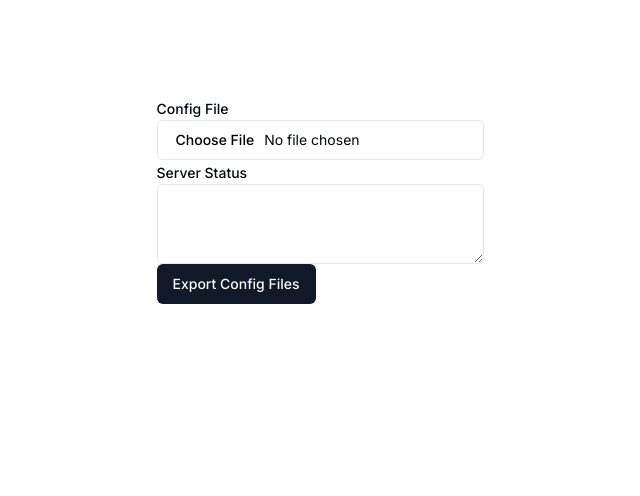
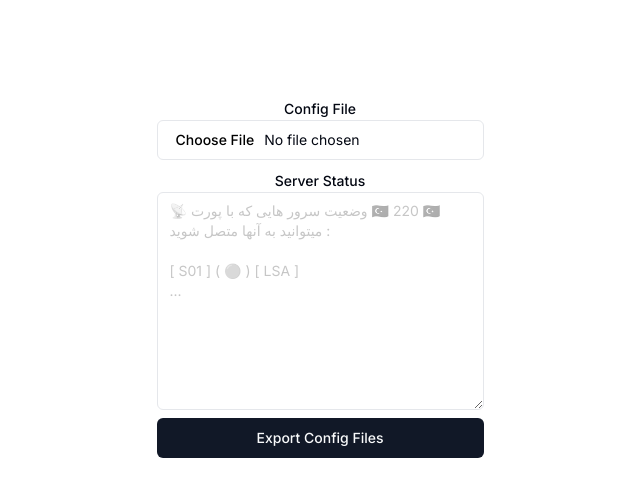
Before and after one commit to Re9iNee/Wireguard-Configs-Website, a Next.js app: page / in a window 1280 px wide. Shown: the top 496 px of the page, without its empty margins (320-960 px from the left). Built offline with nearby package versions, Linux system fonts and the light colour scheme.

Commit message:
adding form

```diff
--- a/src/app/page.tsx
+++ b/src/app/page.tsx
@@ -2,22 +2,34 @@ import { Button } from "@/components/ui/button";
 import { Input } from "@/components/ui/input";
 import { Label } from "@/components/ui/label";
 import { Textarea } from "@/components/ui/textarea";
+import { readFileSync } from "fs";
+import path from "path";
 
 export default function Home() {
+  const serverStatus = readFileSync(
+    path.join("./public/mocks/serverStatus.txt"),
+    "utf8"
+  );
+
   return (
-    <main className='items-center justify-between p-24 flex min-h-screen flex-col'>
-      <form action=''>
-        <div className=''>
+    <main className='flex flex-col items-center justify-between p-24  min-h-screen'>
+      <form action='' className='text-center grid gap-2'>
+        <div>
           <Label htmlFor='config_file'>Config File</Label>
           <Input type='file' id='config_file' />
         </div>
 
-        <div className=''>
+        <div>
           <Label htmlFor='server_status'>Server Status</Label>
-          <Textarea id='server_status' />
+          <Textarea
+            className='placeholder:grayscale placeholder:opacity-40'
+            id='server_status'
+            placeholder={serverStatus}
+            rows={10}
+          />
         </div>
-  <Button>Export Config Files</Button>
 
+        <Button>Export Config Files</Button>
       </form>
     </main>
   );
```
Also changed, not shown: public/mocks/serverStatus.txt (added).
